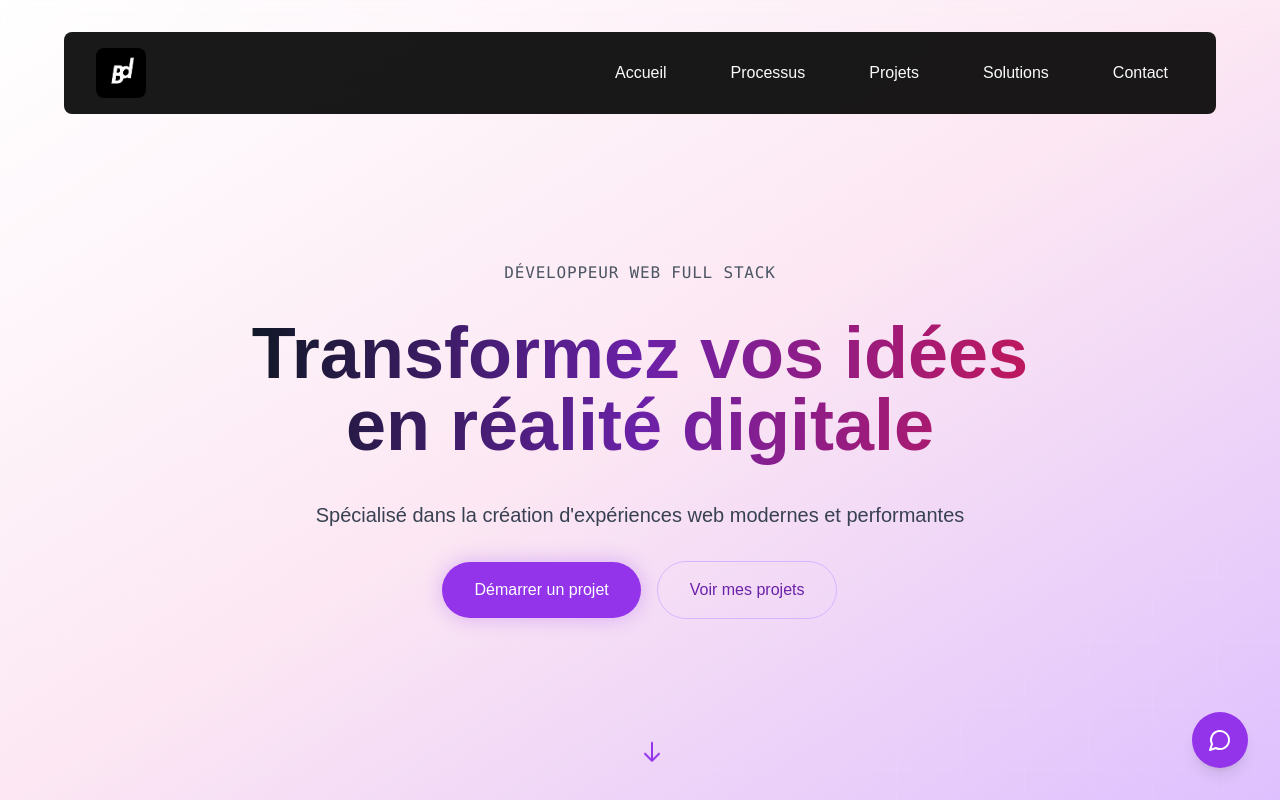
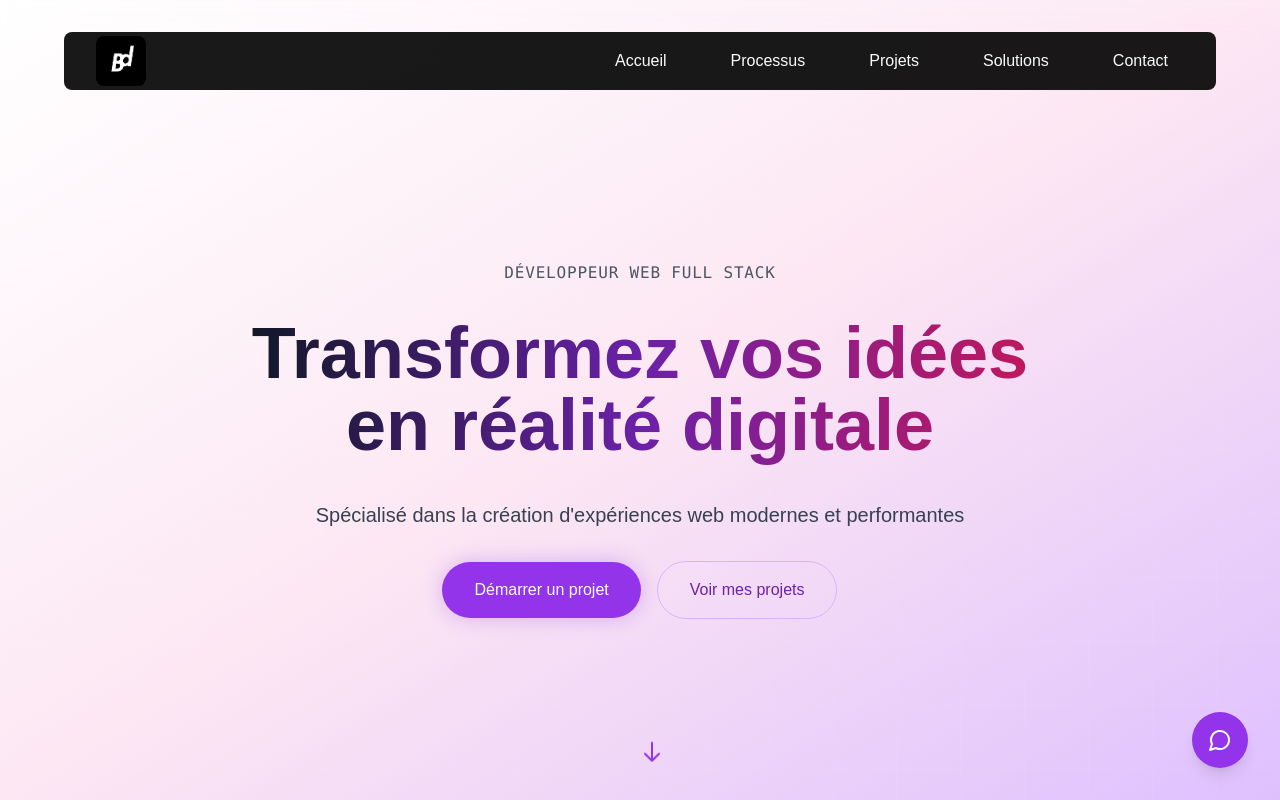
Before and after one commit to verdesB/Bennydev, a Next.js app: page / in a window 1280 px wide. Shown: the top 800 px of the page. Built offline with nearby package versions, Linux system fonts and the light colour scheme.

Commit message:
fix header footer

```diff
--- a/app/components/Footer.tsx
+++ b/app/components/Footer.tsx
@@ -6,7 +6,7 @@ export default function Footer() {
   const currentYear = new Date().getFullYear();
 
   return (
-    <footer className="bg-black/90 backdrop-blur-sm text-gray-300">
+    <footer className="bg-black/90 backdrop-blur-sm text-gray-300 max-w-6xl mx-auto rounded-lg mb-2">
       <div className="max-w-6xl mx-auto px-4 sm:px-6 lg:px-8 py-12">
         <div className="grid grid-cols-1 md:grid-cols-4 gap-8">
           {/* Logo et Description */}
--- a/app/components/Header.tsx
+++ b/app/components/Header.tsx
@@ -11,7 +11,7 @@ export default function Header() {
           <input type="checkbox" id="menu-toggle" className="peer hidden" />
 
           {/* Contenu principal du header */}
-          <div className="flex items-center justify-between py-4 px-4 sm:px-6 lg:px-8">
+          <div className="flex items-center justify-between py-1 px-1 sm:px-6 lg:px-8">
             <Link href="/" className="text-foreground">
               <Image
                 src="/Bd.webp"
```
